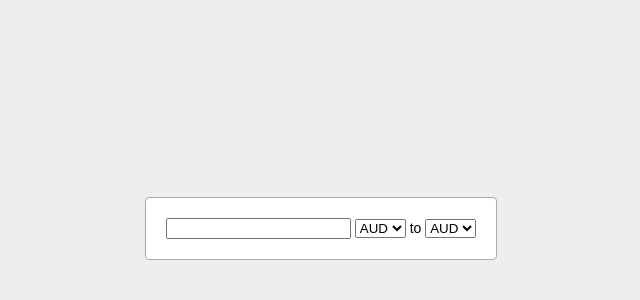
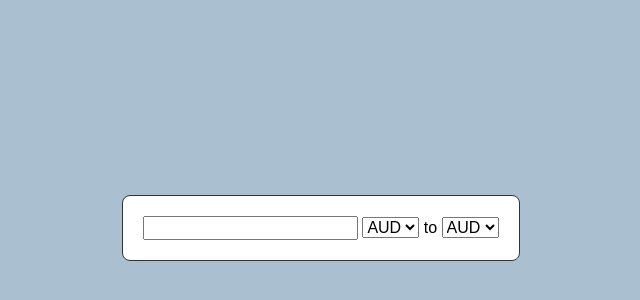
Before and after one commit to remos/currency-converter, a React app: page / in a window 1280 px wide. Shown: the part 172-472 px from the top of the page, without its empty margins (319-959 px from the left). Built offline with nearby package versions, Linux system fonts and the light colour scheme.

Commit message:
Additional styling

```diff
--- a/src/App.tsx
+++ b/src/App.tsx
@@ -1,14 +1,26 @@
 import React from 'react';
+import styled from 'styled-components';
 import CurrencyConverter from './components/CurrencyConverter';
 import FullscreenCenter from './components/FullscreenCenter';
 import { conversionMap, currencies } from './data';
 import { GlobalStyle } from './GlobalStyle';
 
+const Wrapper = styled.div`
+  background-color: white;
+  padding: 20px;
+  border-radius: 0.5em;
+  border: 1px solid #333;
+  text-align: center;
+  transition: height 1s;
+`;
+
 const App: React.FC = () => (
   <>
     <GlobalStyle />
     <FullscreenCenter>
-      <CurrencyConverter currencies={currencies} conversions={conversionMap} />
+      <Wrapper>
+        <CurrencyConverter currencies={currencies} conversions={conversionMap} />
+      </Wrapper>
     </FullscreenCenter>
   </>
 );
--- a/src/GlobalStyle.ts
+++ b/src/GlobalStyle.ts
@@ -3,6 +3,9 @@ import { createGlobalStyle } from 'styled-components';
 export const GlobalStyle = createGlobalStyle`
   body {
     font-family: sans-serif;
-    font-size: 14px;
+  }
+
+  * {
+    font-size: 1em;
   }
 `;
--- a/src/components/ConversionStep.tsx
+++ b/src/components/ConversionStep.tsx
@@ -2,13 +2,15 @@ import React from 'react';
 import { CurrenciesMap, Holding } from 'types';
 import HoldingDisplay from './HoldingDisplay';
 
-const ConversionStep: React.FC<{
-  from: Holding;
-  to: Holding;
-  currencies: CurrenciesMap;
-}> = ({ from, to, currencies }) => {
+const ConversionStep: React.FC<
+  {
+    from: Holding;
+    to: Holding;
+    currencies: CurrenciesMap;
+  } & React.HTMLAttributes<HTMLDivElement>
+> = ({ from, to, currencies, ...props }) => {
   return (
-    <div>
+    <div {...props}>
       <HoldingDisplay holding={from} currencies={currencies} /> ={' '}
       <HoldingDisplay holding={to} currencies={currencies} />
     </div>
--- a/src/components/ConversionTrail.tsx
+++ b/src/components/ConversionTrail.tsx
@@ -1,11 +1,22 @@
 import React from 'react';
+import styled from 'styled-components';
 import { CurrenciesMap, Holding } from 'types';
 import ConversionStep from './ConversionStep';
+
+const WrapperDiv = styled.div`
+  font-family: monospace;
+`;
+
+const FinalStep = styled(ConversionStep)`
+  font-weight: bold;
+  font-size: 1.1em;
+`;
 
 const ConversionTrail: React.FC<{
   holdings: Holding[];
   currencies: CurrenciesMap;
 }> = ({ holdings, currencies }) => {
+  // Create an array of overlapping pairs to display (e.g. [[a, b], [b, c]])
   const conversionPairs = holdings.reduce<[Holding, Holding][]>((prev, current, i) => {
     if (prev.length > 0) {
       prev[prev.length - 1][1] = current;
@@ -19,7 +30,7 @@ const ConversionTrail: React.FC<{
   }, []);
 
   return (
-    <div>
+    <WrapperDiv>
       {conversionPairs.map((c) => (
         <ConversionStep
           key={`${c[0].currency}-${c[1].currency}`}
@@ -29,12 +40,12 @@ const ConversionTrail: React.FC<{
         />
       ))}
       <hr />
-      <ConversionStep
+      <FinalStep
         from={holdings[0]}
         to={holdings[holdings.length - 1]}
         currencies={currencies}
       />
-    </div>
+    </WrapperDiv>
   );
 };
 
--- a/src/components/CurrencyConverter.tsx
+++ b/src/components/CurrencyConverter.tsx
@@ -32,15 +32,9 @@ export const triggerRecalculateIfNeeded = (
   }
 };
 
-const Wrapper = styled.div`
-  background-color: white;
-  padding: 20px;
-  border-radius: 4px;
-  border: 1px solid #aaa;
-`;
-
 const AmountInput = styled.input`
   margin-right: 4px;
+  text-align: right;
 `;
 
 const InputWrapper = styled.div``;
@@ -93,7 +87,7 @@ const CurrencyConverter: React.FC<{
   );
 
   return (
-    <Wrapper>
+    <>
       <InputWrapper>
         <AmountInput
           name="base-amount"
@@ -140,7 +134,7 @@ const CurrencyConverter: React.FC<{
           <ConversionTrail holdings={holdings} currencies={currencies} />
         </ConversionTrailWrapper>
       ) : null}
-    </Wrapper>
+    </>
   );
 };
 
```
Also changed, not shown: src/index.ejs, 2 other files (tests, documents, lock files or other folders).
